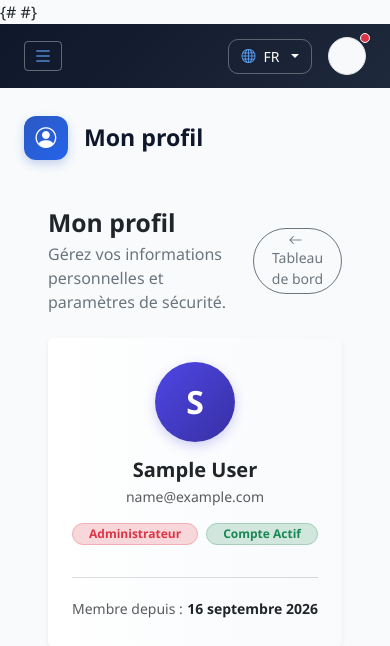
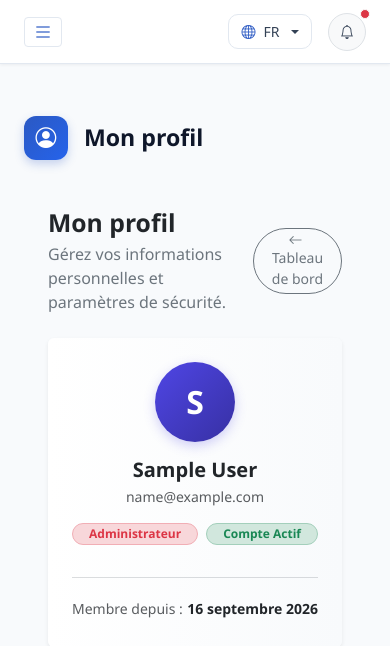
Before and after one commit to artisanweb4-blip/Projet_tailleur, a Django app: page /profil/ in a window 390 px wide; the page is wider, and only the part inside the window is pictured. Shown: the top 646 px of that part. Run offline with Django 5.2, Linux system fonts and the light colour scheme; the visitor is signed in with stand-in values (Sample User, id 1); data that the repository does not hold is empty.

Commit message:
Barre supérieure fixe et de la même couleur que la sidebar
- position: fixed (top:0, left: sidebar-width, right:0, z-index 1030) :
  la barre reste visible pendant le défilement ; le sticky-top ne
  fonctionnait pas à cause de overflow-x:hidden sur body.
- Couleurs identiques à la sidebar : fond var(--sidebar-bg) blanc,
  bordure basse var(--sidebar-border), textes sombres lisibles
  (Bienvenue, icônes en couleur standard).
- .main-wrapper gagne padding-top:64px pour ne rien masquer ;
  en mobile (<992px) la barre prend toute la largeur (left:0).
- Bouton du sélecteur de langue adapté au fond clair.

```diff
--- a/core/templates/base.html
+++ b/core/templates/base.html
@@ -72,26 +72,33 @@
         .main-wrapper {
             margin-left: var(--sidebar-width);
             min-height: 100vh;
+            padding-top: 64px; /* espace réservé à la barre supérieure fixe */
             transition: all 0.3s ease-in-out;
         }
 
-        /* Header supérieur principal : mêmes couleurs que la landing */
+        /* Header supérieur principal : FIXE et mêmes couleurs que la sidebar */
         .top-navbar {
             height: 64px;
-            background: linear-gradient(135deg, #0f172a 0%, #1e293b 100%);
-            border-bottom: none;
+            position: fixed;
+            top: 0;
+            right: 0;
+            left: var(--sidebar-width);
+            z-index: 1030;
+            background-color: var(--sidebar-bg);
+            border-bottom: 1px solid var(--sidebar-border);
+            box-shadow: 0 1px 3px rgba(15, 23, 42, .06);
         }
         .top-navbar .text-dark,
-        .top-navbar .text-secondary { color: #f8fafc !important; }
-        .top-navbar i { color: var(--accent-light); }
+        .top-navbar .text-secondary { color: #334155 !important; }
+        .top-navbar i { color: var(--primary-color); }
         .top-navbar .btn-outline-secondary {
-            color: #f8fafc; border-color: rgba(248, 250, 252, .35);
+            color: #475569; border-color: var(--sidebar-border);
         }
         .top-navbar .btn-outline-secondary:hover {
-            background: rgba(248, 250, 252, .12); color: #fff;
+            background: #f1f5f9; color: #1e293b;
         }
         .top-navbar .dropdown-toggle,
-        .top-navbar .nav-link { color: #f8fafc; }
+        .top-navbar .nav-link { color: #334155; }
 
         /* Entête standard de chaque page : icône + titre alignés */
         .entete-page { margin-top: .25rem; }
@@ -149,6 +156,7 @@
             .sidebar.show {
                 margin-left: 0;
             }
+            .top-navbar { left: 0; }
             .main-wrapper {
                 margin-left: 0;
             }
@@ -302,7 +310,7 @@
     <!-- Content Wrapper avec Top Header -->
     <div class="main-wrapper">
         <!-- Top Navbar -->
-        <header class="top-navbar px-4 d-flex align-items-center justify-content-between sticky-top">
+        <header class="top-navbar px-4 d-flex align-items-center justify-content-between">
             <div class="d-flex align-items-center gap-3">
                 <button class="btn btn-outline-secondary btn-sm d-lg-none" onclick="toggleSidebar()">
                     <i class="bi bi-list fs-5"></i>
@@ -316,7 +324,7 @@
             <div class="d-flex align-items-center gap-3">
                 <!-- Selecteur de langue -->
                 <div class="dropdown">
-                    <button class="btn btn-sm dropdown-toggle d-flex align-items-center gap-2" type="button" data-bs-toggle="dropdown" aria-expanded="false" style="border: 1px solid rgba(255,255,255,0.3); border-radius: 10px; padding: 6px 12px; font-weight: 500; color: #fff;">
+                    <button class="btn btn-sm dropdown-toggle d-flex align-items-center gap-2" type="button" data-bs-toggle="dropdown" aria-expanded="false" style="border: 1px solid var(--sidebar-border); border-radius: 10px; padding: 6px 12px; font-weight: 500; color: #334155; background: #fff;">
                         <i class="bi bi-globe"></i>
                         <span id="current-lang">{{ langue|upper }}</span>
                     </button>
```
